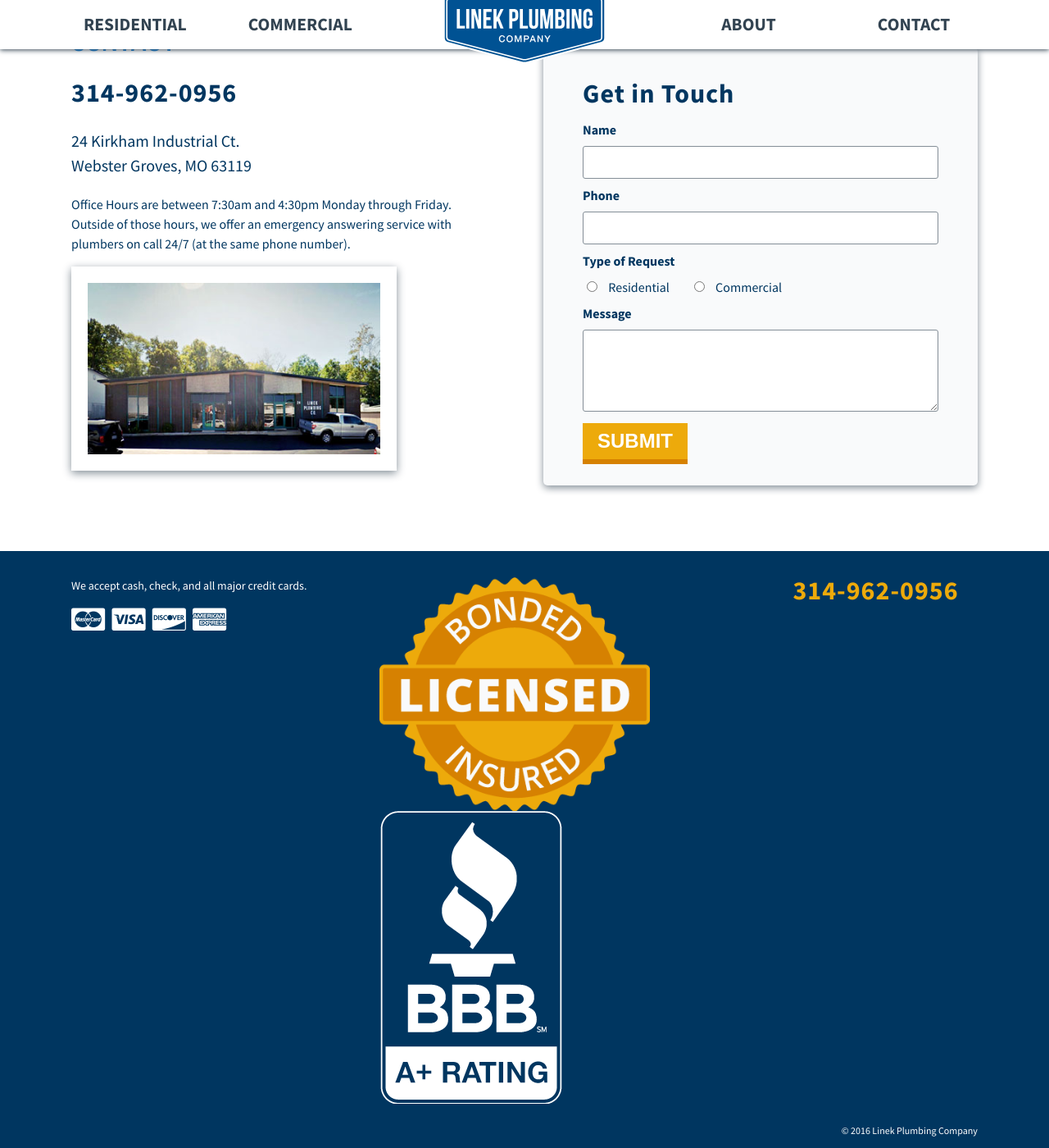
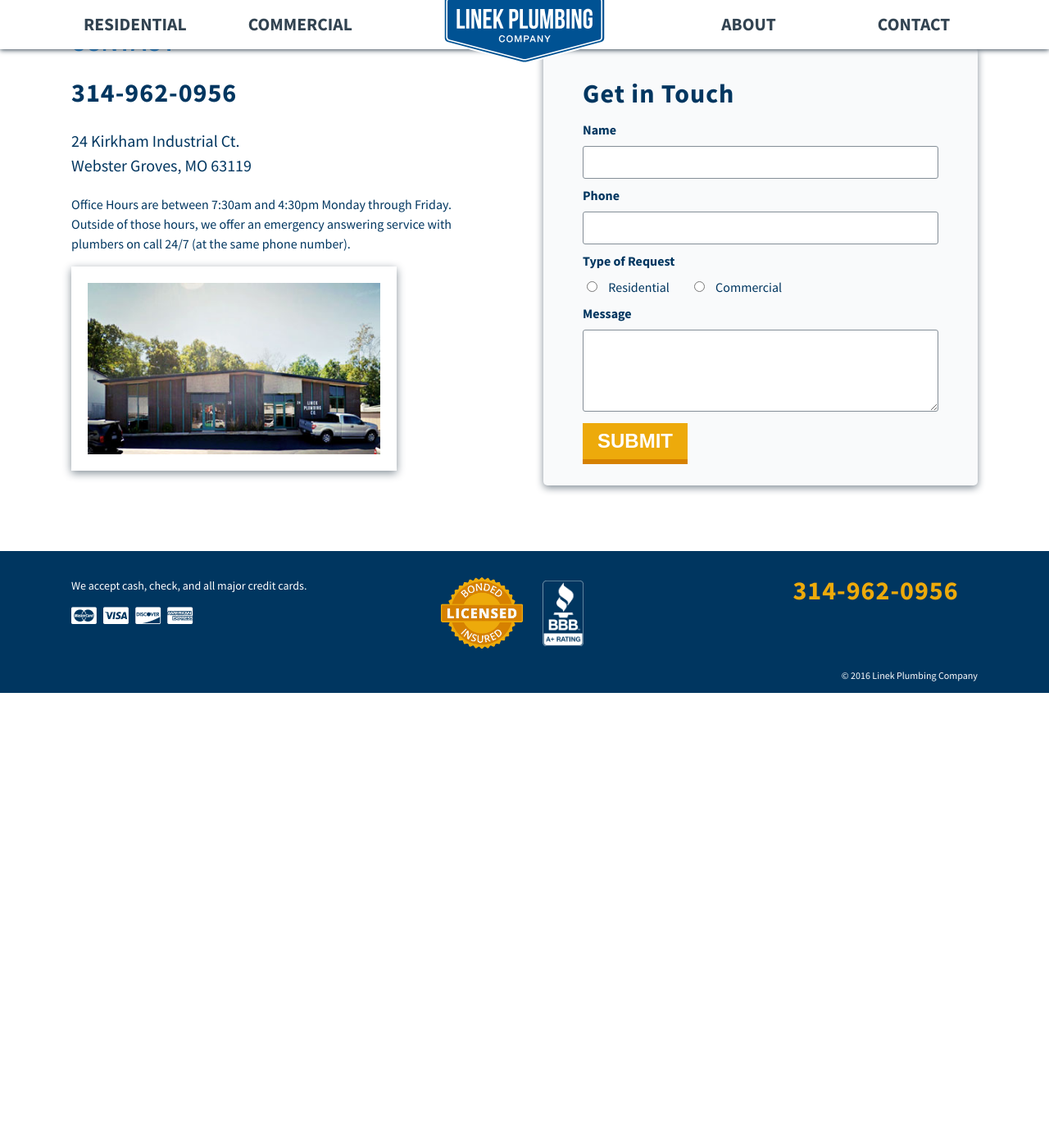
Before and after one commit to alexlinek/lpc, a Jekyll site: the page built from index.html, in a window 1280 px wide and 1400 px high, scrolled down 3128 px. Shown: the whole window at 82% size. Built offline with Jekyll 4.4.1, drawn with Linux system fonts in a browser that asks for light colours; some web fonts are replaced; after the commit the page ends 3973 px from its top, so only the background shows below that.

Commit message:
Footer tablet responsiveness

```diff
--- a/_includes/footer.html
+++ b/_includes/footer.html
@@ -12,9 +12,11 @@
         <i class="icon-cc-amex"></i>
       </div>
     </div>
-    <div class="span1-3 licensing">
-      <img src="/images/licensed.png">
-      <img src="/images/bbb.png">
+    <div class="span1-3">
+      <div class="licensing">
+        <img src="/images/licensed.png" class="license-seal">
+        <img src="/images/bbb.png" class="bbb">
+      </div>
     </div>
     <div class="span1-3 footer-phone">
       <div class="desktoptel">
--- a/_sass/_footer.scss
+++ b/_sass/_footer.scss
@@ -9,19 +9,23 @@
 .payment-methods {
   .credit-cards i {
     display: inline-block;
-    font-size: 2em;
+    font-size: 1.5em;
     margin-right: 5px;
   }
 }
 
 .licensing {
-  font-size: 1.25em;
-  text-transform: uppercase;
-  h4 {
-    width: 100%;
-    text-align: center;
-    font-weight: normal;
-    letter-spacing: 1px;
+  margin: 0 auto;
+  width: 200px;
+  img {
+    display: inline-block;
+    margin: 0 10px;
+  }
+  .license-seal {
+    max-width: 100px;
+  }
+  .bbb {
+    max-width: 50px;
   }
 }
 
@@ -35,6 +39,9 @@
     font-weight: bold;
     letter-spacing: 1px;
     line-height: 1em;
+    @include media-query($breakpoint-tablet) {
+      font-size: 1.75em;
+    }
   }
 }
 
--- a/_sass/_home.scss
+++ b/_sass/_home.scss
@@ -83,7 +83,11 @@
   top: -50px;
   width: 75%;
   z-index: 1;
-  @include media-query($breakpoint-tablet) { height: 650px; }
+  @include media-query($breakpoint-tablet) {
+    height: 650px;
+    width: 80%;
+    left: 10%;
+  }
   hgroup {
     margin-bottom: 2em;
     text-align: center;
```
